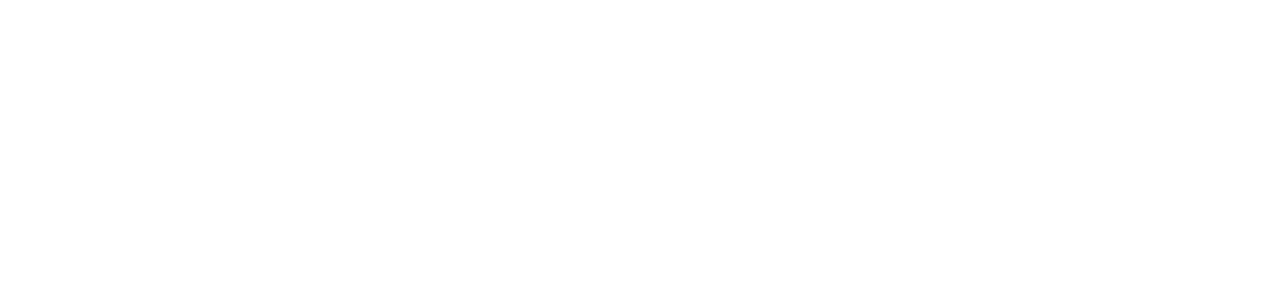
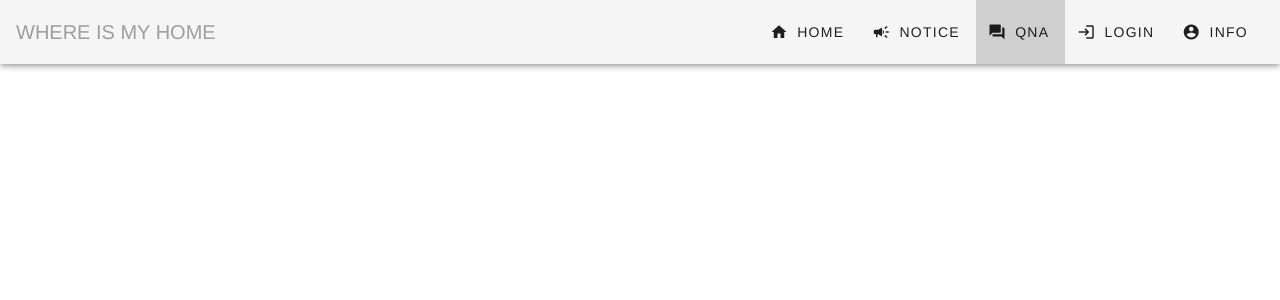
Before and after one commit to dda5gi/where-is-my-home, a Vue app in the folder whereismyhome_final_fe/: page /qna in a window 1280 px wide. Shown: the top 300 px of the page. Built offline with nearby package versions, Linux system fonts and the light colour scheme.

Commit message:
layout: member

```diff
--- a/whereismyhome_final_fe/package.json
+++ b/whereismyhome_final_fe/package.json
@@ -33,6 +33,7 @@
     "deepmerge": "^4.2.2",
     "eslint": "^7.32.0",
     "eslint-plugin-vue": "^8.0.3",
+    "material-design-icons-iconfont": "^6.7.0",
     "sass": "~1.32",
     "sass-loader": "^13.2.0",
     "vue-template-compiler": "^2.6.14"
--- a/whereismyhome_final_fe/src/App.vue
+++ b/whereismyhome_final_fe/src/App.vue
@@ -1,8 +1,33 @@
 <template>
-<!-- App.vue -->
   <v-app id="app">
+    <the-header-navbar></the-header-navbar>
+    <router-view></router-view>
   </v-app>
 </template>
 
+<script>
+import TheHeaderNavbar from "@/components/TheHeaderNavbar";
+
+export default {
+  name: "App",
+  components: { TheHeaderNavbar },
+};
+</script>
+
 <style>
+#app {
+  font-family: Avenir, Helvetica, Arial, sans-serif;
+  -webkit-font-smoothing: antialiased;
+  -moz-osx-font-smoothing: grayscale;
+  text-align: center;
+  color: #2c3e50;
+}
+
+a.router-link-exact-active {
+  color: #89bfef;
+}
+
+a.router-link-exact-active:hover {
+  text-decoration: none;
+}
 </style>
--- a/whereismyhome_final_fe/src/api/lib/vuetify.js
+++ b/whereismyhome_final_fe/src/api/lib/vuetify.js
@@ -3,7 +3,12 @@ import Vue from "vue";
 // vuetify
 import Vuetify from "vuetify";
 import "vuetify/dist/vuetify.min.css";
+import "material-design-icons-iconfont/dist/material-design-icons.css";
 
 Vue.use(Vuetify);
 
-export default new Vuetify();
+export default new Vuetify({
+  icons: {
+    iconfont: "md",
+  },
+});
--- a/whereismyhome_final_fe/src/api/member.js
+++ b/whereismyhome_final_fe/src/api/member.js
@@ -3,7 +3,7 @@ import { apiInstance } from "./index.js";
 const api = apiInstance();
 
 async function login(user, success, fail) {
-  //   await api.post(`/user/login`, JSON.stringify(user)).then(success).catch(fail);
+  await api.post(`/user/login`, JSON.stringify(user)).then(success).catch(fail);
 }
 
 async function findById(userid, success, fail) {
--- a/whereismyhome_final_fe/src/components/TheHeaderNavbar.vue
+++ b/whereismyhome_final_fe/src/components/TheHeaderNavbar.vue
@@ -1,15 +1,43 @@
 <template>
-
+  <div>
+    <v-app-bar absolute app>
+      <v-toolbar-title class="text-uppercase grey--text">
+        {{ appTitle }}
+      </v-toolbar-title>
+      <v-spacer></v-spacer>
+      <v-toolbar-items class="hidden-xs-only">
+        <v-btn text v-for="item in menuItems" :key="item.title" :to="item.path">
+          <v-icon left dark>{{ item.icon }}</v-icon>
+          {{ item.title }}
+        </v-btn>
+      </v-toolbar-items>
+    </v-app-bar>
+    <v-main> </v-main>
+  </div>
 </template>
 
 <script>
-// import
+export default {
+  name: "TheHeaderNavbar",
 
-export default {
- name: "TheHeaderNavbar"
-}
+  data() {
+    return {
+      appTitle: "Where Is My Home",
+      sidebar: true,
+      menuItems: [
+        { title: "Home", path: "/", icon: "home" },
+        { title: "Notice", path: "/notice", icon: "campaign" },
+        { title: "QnA", path: "/qna", icon: "question_answer" },
+        { title: "Login", path: "/user/login", icon: "login" },
+        { title: "Info", path: "/user/info", icon: "account_circle" },
+      ],
+    };
+  },
+};
 </script>
 
 <style>
-
+a {
+  text-decoration: none;
+}
 </style>
--- a/whereismyhome_final_fe/src/router/index.js
+++ b/whereismyhome_final_fe/src/router/index.js
@@ -1,9 +1,40 @@
 import Vue from "vue";
 import VueRouter from "vue-router";
+import AppMain from "@/views/AppMain";
+
+// import store from "@/store";
 
 Vue.use(VueRouter);
 
-const routes = [];
+const routes = [
+  {
+    path: "/",
+    name: "main",
+    component: AppMain,
+  },
+  {
+    path: "/user",
+    name: "user",
+    component: () => import("@/views/AppMember"),
+    children: [
+      {
+        path: "login",
+        name: "login",
+        component: () => import("@/components/member/MemberLogin"),
+      },
+      {
+        path: "register",
+        name: "register",
+        component: () => import("@/components/member/MemberRegister"),
+      },
+      {
+        path: "info",
+        name: "info",
+        component: () => import("@/components/member/MemberInfo"),
+      },
+    ],
+  },
+];
 
 const router = new VueRouter({
   mode: "history",
--- a/whereismyhome_final_fe/src/store/index.js
+++ b/whereismyhome_final_fe/src/store/index.js
@@ -1,17 +1,12 @@
-import Vue from 'vue'
-import Vuex from 'vuex'
+import Vue from "vue";
+import Vuex from "vuex";
 
-Vue.use(Vuex)
+Vue.use(Vuex);
 
 export default new Vuex.Store({
-  state: {
-  },
-  getters: {
-  },
-  mutations: {
-  },
-  actions: {
-  },
-  modules: {
-  }
-})
+  state: {},
+  getters: {},
+  mutations: {},
+  actions: {},
+  modules: {},
+});
```
Also changed, not shown: 1 other file (tests, documents, lock files or other folders).
